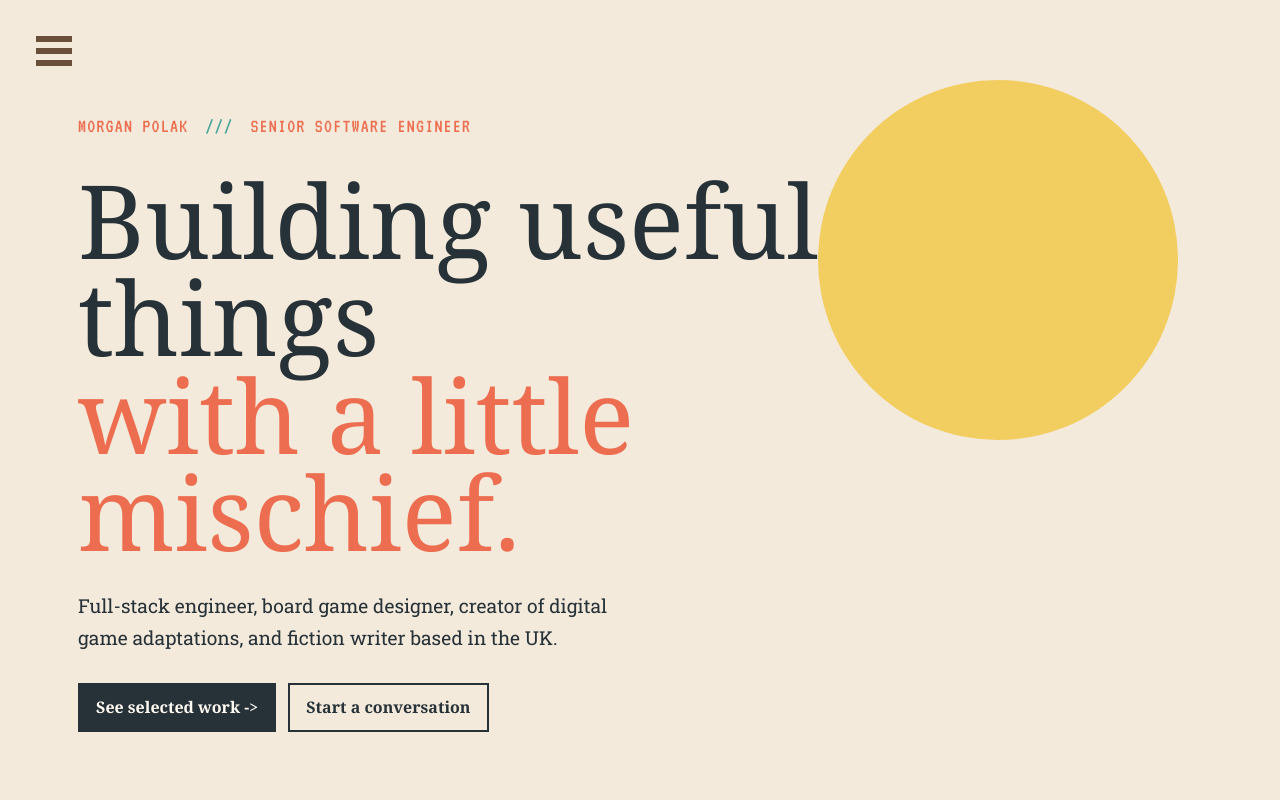
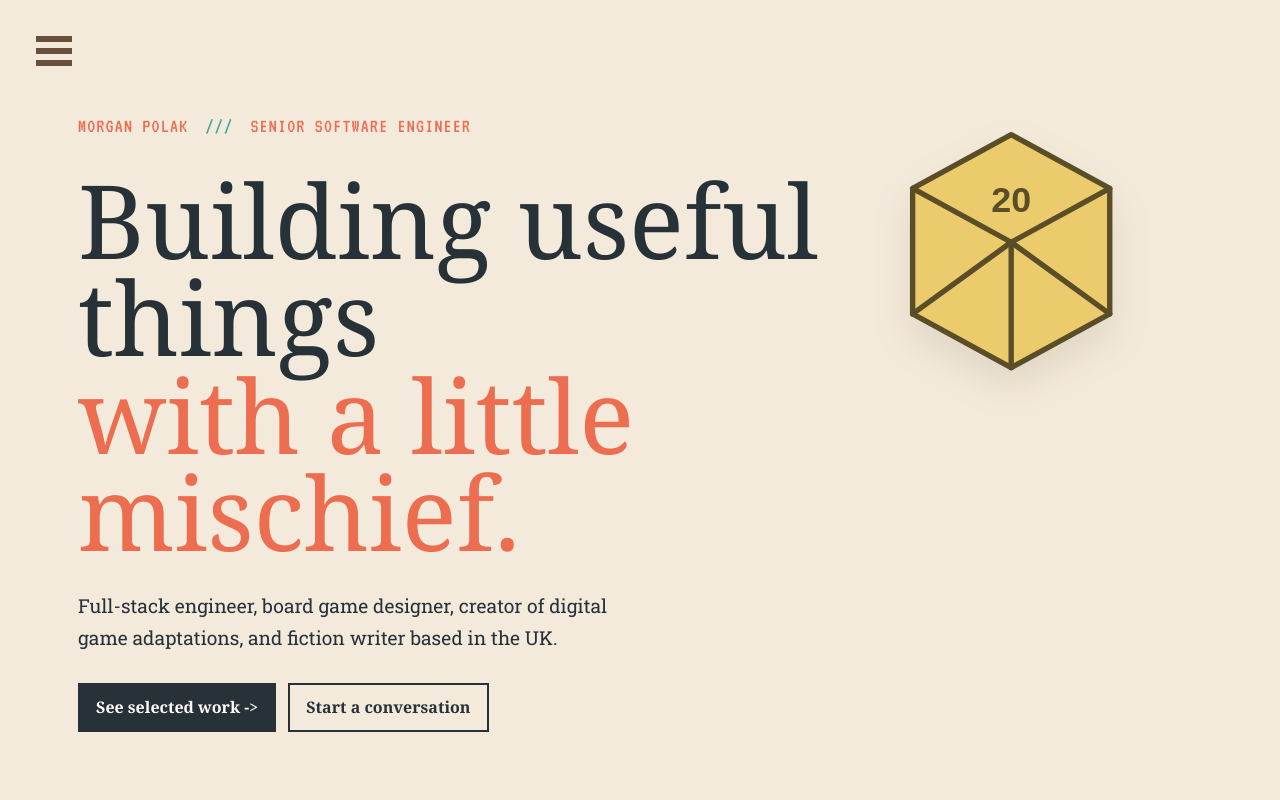
Before and after one commit to sprucegoose-dev/sprucegoose-dev.github.io, a React (Vite) app: page / in a window 1280 px wide. Shown: the top 800 px of the page. Built offline with nearby package versions, Linux system fonts and the light colour scheme; a web font is replaced by a local one.

Commit message:
updates the sun visual to transform into other objects

```diff
--- a/src/App.jsx
+++ b/src/App.jsx
@@ -1,6 +1,7 @@
 import { Routes, Route, useLocation } from 'react-router-dom';
 
 import './style/style.scss';
+import TransformingSun from './components/TransformingSun';
 import ShortFiction from './components/ShortFiction';
 import Homepage from './components/Homepage';
 import MainMenu from './components/MainMenu';
@@ -13,6 +14,11 @@ export default function App() {
         <main>
             <MainMenu />
             <header className={`header${isShortFictionPage ? ' short-fiction' : ''}`}>
+                {!isShortFictionPage && (
+                    <div className="header-visual" aria-hidden="true">
+                        <TransformingSun />
+                    </div>
+                )}
                 <div className={`header-inner${isShortFictionPage ? ' short-fiction' : ''}`}>
                     <p className="eyebrow">Morgan Polak <span>///</span> Senior software engineer</p>
                     {isShortFictionPage ? (
--- /dev/null
+++ b/src/components/TransformingSun.jsx
@@ -0,0 +1,51 @@
+import React from 'react';
+import './TransformingSun.scss';
+
+export default function TransformingSun() {
+  return (
+    <div className="transforming-sun" role="img" aria-label="Animated symbol transforming between a sun, book, D20 die, and computer screen">
+      <svg
+        className="transforming-sun__svg"
+        viewBox="0 0 200 200"
+        fill="none"
+        xmlns="http://www.w3.org/2000/svg"
+      >
+        {/* Base / Sun Circle */}
+        <circle
+          className="sun-shape"
+          cx="100"
+          cy="100"
+          r="80"
+          fill="#EBCB6B"
+        />
+
+        {/* Book State Details */}
+        <g className="book-shape" stroke="#5A4E29" strokeWidth="4" strokeLinecap="round" strokeLinejoin="round">
+          <path d="M 100 50 L 100 150" />
+          <path d="M 45 60 Q 72 52 100 60 Q 128 52 155 60 L 155 140 Q 128 132 100 140 Q 72 132 45 140 Z" fill="#EBCB6B" />
+          <path d="M 55 80 Q 77 74 95 80" />
+          <path d="M 55 100 Q 77 94 95 100" />
+          <path d="M 105 80 Q 123 74 145 80" />
+          <path d="M 105 100 Q 123 94 145 100" />
+        </g>
+
+        {/* D20 State Details */}
+        <g className="d20-shape" stroke="#5A4E29" strokeWidth="3" strokeLinecap="round" strokeLinejoin="round">
+          <polygon points="100,35 155,65 155,135 100,165 45,135 45,65" fill="#EBCB6B" />
+          <polyline points="45,65 100,95 155,65" />
+          <polyline points="45,135 100,95 155,135" />
+          <line x1="100" y1="95" x2="100" y2="165" />
+          <text x="100" y="78" textAnchor="middle" fill="#5A4E29" fontSize="20" fontWeight="bold" fontFamily="sans-serif" stroke="none">20</text>
+        </g>
+
+        {/* Computer State Details */}
+        <g className="computer-shape" stroke="#5A4E29" strokeWidth="4" strokeLinecap="round" strokeLinejoin="round">
+          <rect x="45" y="45" width="110" height="80" rx="6" fill="#EBCB6B" />
+          <path d="M 80 125 L 70 150 L 130 150 L 120 125" fill="#EBCB6B" />
+          <line x1="60" y1="155" x2="140" y2="155" />
+          <circle className="computer-cursor" cx="70" cy="85" r="4" fill="#5A4E29" stroke="none" />
+        </g>
+      </svg>
+    </div>
+  );
+}
--- /dev/null
+++ b/src/components/TransformingSun.scss
@@ -0,0 +1,104 @@
+$sun-color: #EBCB6B;
+$stroke-color: #5A4E29;
+$total-duration: 12s;
+
+.transforming-sun {
+  width: 100%;
+  max-width: 400px;
+  aspect-ratio: 1 / 1;
+  display: flex;
+  align-items: center;
+  justify-content: center;
+  position: relative;
+  z-index: 2;
+  filter: drop-shadow(0 18px 18px rgba(90, 78, 41, 0.12));
+}
+
+.transforming-sun__svg {
+  width: 100%;
+  height: 100%;
+  overflow: visible;
+  display: block;
+}
+
+.sun-shape,
+.book-shape,
+.d20-shape,
+.computer-shape {
+  transform-box: fill-box;
+  transform-origin: center;
+}
+
+.sun-shape {
+  animation: morphSun $total-duration infinite ease-in-out;
+}
+
+.book-shape {
+  opacity: 0;
+  animation: morphBook $total-duration infinite ease-in-out;
+}
+
+.d20-shape {
+  opacity: 0;
+  animation: morphD20 $total-duration infinite ease-in-out;
+}
+
+.computer-shape {
+  opacity: 0;
+  animation: morphComputer $total-duration infinite ease-in-out;
+}
+
+.computer-cursor {
+  animation: blinkCursor 1s infinite steps(2, start);
+  transform-origin: center;
+}
+
+@keyframes morphSun {
+  0%, 20% { transform: scale(1) rotate(0deg); opacity: 1; }
+  25%, 90% { transform: scale(0.82) rotate(-8deg); opacity: 0; }
+  95%, 100% { transform: scale(1) rotate(0deg); opacity: 1; }
+}
+
+@keyframes morphBook {
+  0%, 20% { opacity: 0; transform: scale(0.72) translateY(12px) rotate(-5deg); }
+  25%, 45% { opacity: 1; transform: scale(1) translateY(0) rotate(0deg); }
+  50%, 100% { opacity: 0; transform: scale(0.72) translateY(-12px) rotate(5deg); }
+}
+
+@keyframes morphD20 {
+  0%, 45% { opacity: 0; transform: scale(0.74) rotate(-18deg) translateY(8px); }
+  50%, 70% { opacity: 1; transform: scale(1) rotate(0deg) translateY(0); }
+  75%, 100% { opacity: 0; transform: scale(0.74) rotate(18deg) translateY(-8px); }
+}
+
+@keyframes morphComputer {
+  0%, 70% { opacity: 0; transform: scale(0.82) translateY(10px) rotate(4deg); }
+  75%, 90% { opacity: 1; transform: scale(1) translateY(0) rotate(0deg); }
+  95%, 100% { opacity: 0; transform: scale(0.82) translateY(-10px) rotate(-4deg); }
+}
+
+@keyframes blinkCursor {
+  0%, 100% { opacity: 1; }
+  50% { opacity: 0; }
+}
+
+@media (prefers-reduced-motion: reduce) {
+  .sun-shape,
+  .book-shape,
+  .d20-shape,
+  .computer-shape,
+  .computer-cursor {
+    animation: none !important;
+  }
+
+  .sun-shape {
+    opacity: 1 !important;
+    transform: none !important;
+  }
+
+  .book-shape,
+  .d20-shape,
+  .computer-shape {
+    opacity: 0 !important;
+  }
+}
--- a/src/style/style.scss
+++ b/src/style/style.scss
@@ -22,10 +22,20 @@ a { color: var(--coral); text-decoration-thickness: 2px; text-underline-offset:
 a:hover, a:focus, a:active { color: var(--coral); }
 .container { max-width: 1180px; margin: 0 auto; padding: 0 28px; }
 .header { background: var(--cream); border-bottom: 1px solid var(--line); min-height: 570px; overflow: hidden; position: relative; }
-.header:after { background: var(--yellow); border-radius: 50%; content: ''; height: 360px; opacity: .85; position: absolute; right: 8%; top: 80px; width: 360px; }
+.header:after { display: none; }
 .header.short-fiction:after {
     background: #f9efb5;
     box-shadow: inset -14px -14px 0 rgba(159, 169, 181, .12), 0 0 0 10px rgba(255, 255, 255, .05);
+}
+.header-visual {
+    align-items: center;
+    display: flex;
+    justify-content: center;
+    position: absolute;
+    right: clamp(2rem, 7vw, 9rem);
+    top: clamp(2.5rem, 6vw, 4.5rem);
+    width: clamp(180px, 28vw, 420px);
+    z-index: 0;
 }
 .header.short-fiction:before {
     background:
```
Also changed, not shown: 2 other files (tests, documents, lock files or other folders).
